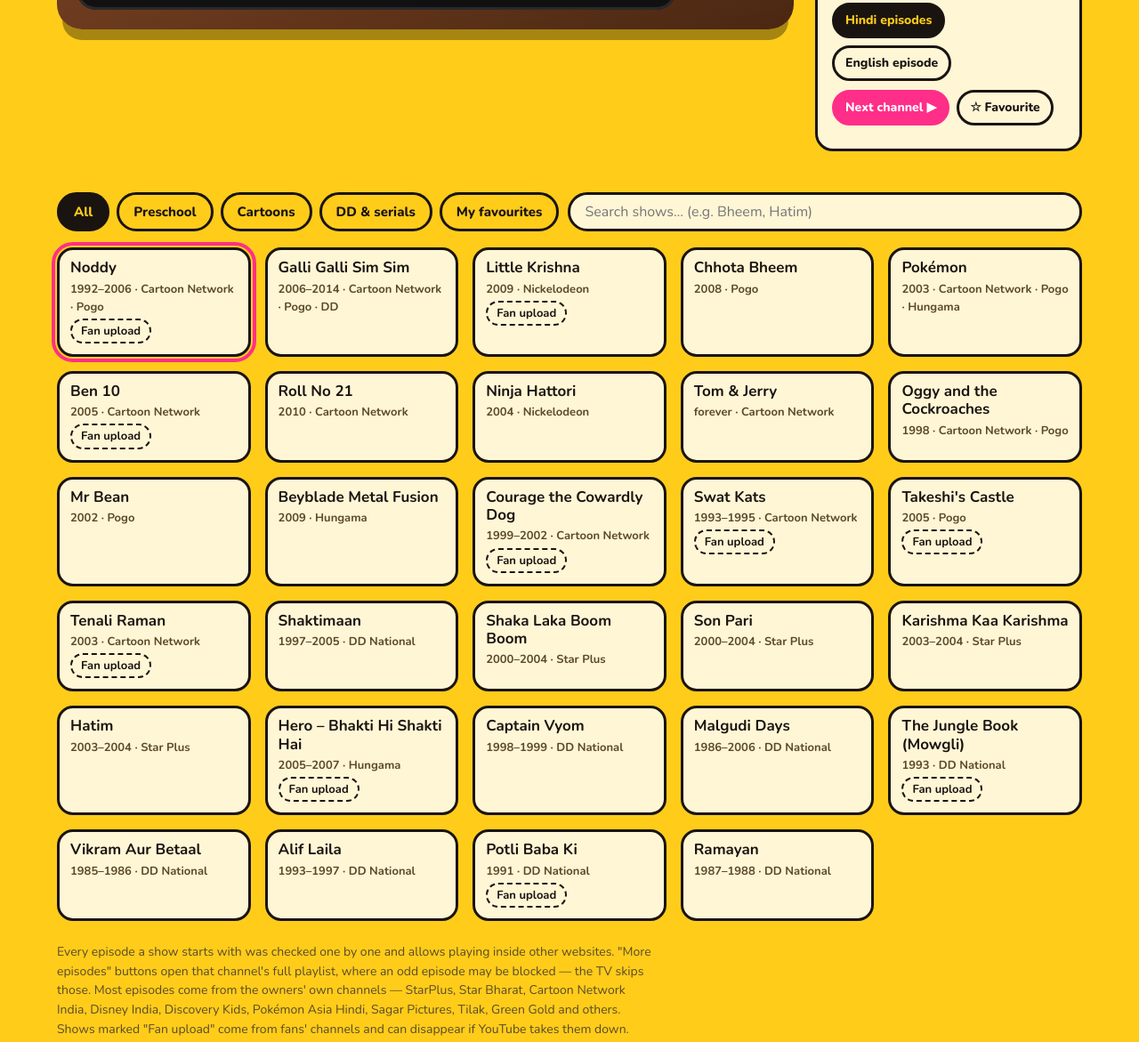
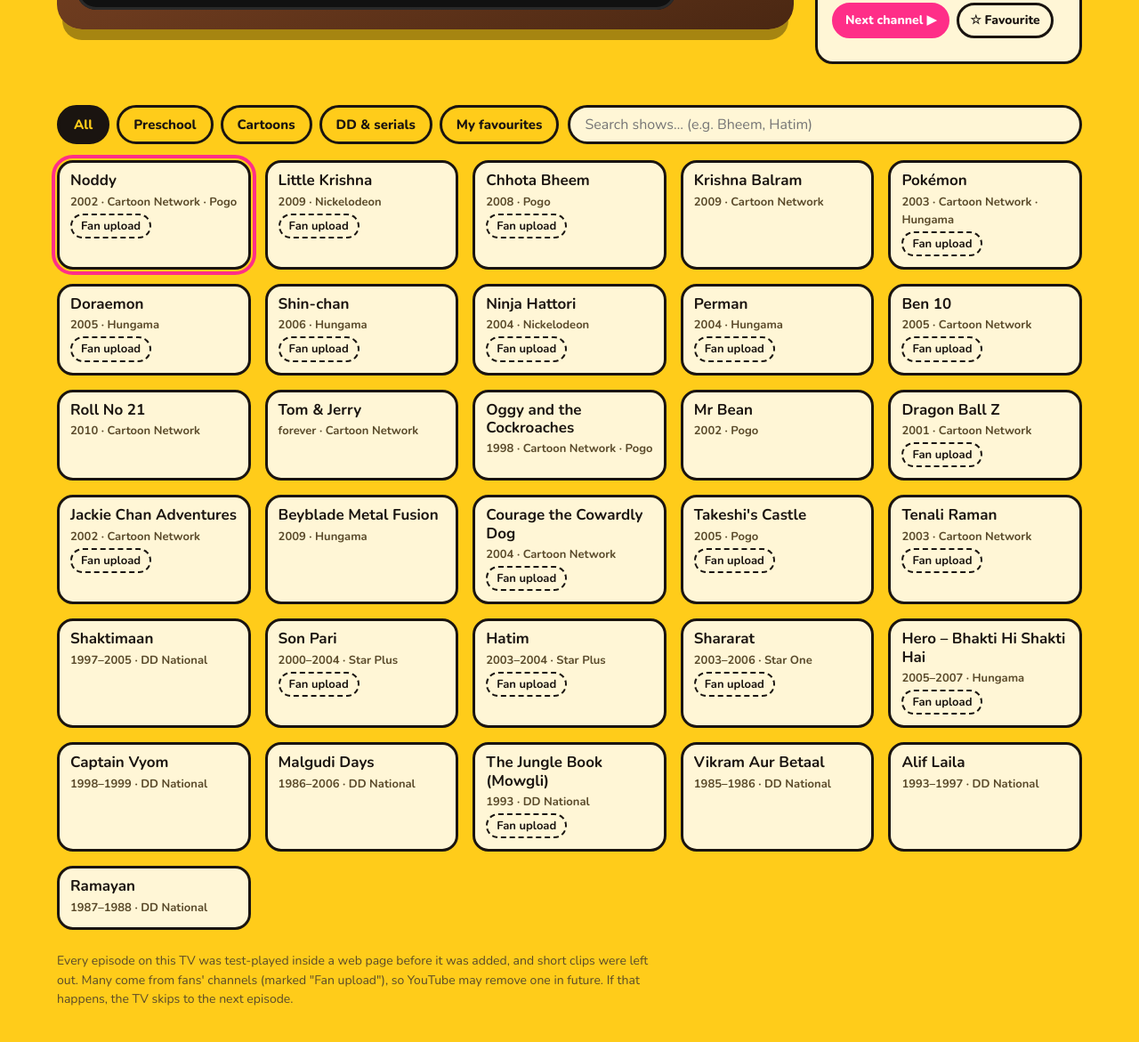
Before and after one commit to venkatesh-lgtm/nostalgic-indian-tv-shows, a plain HTML site: page index.html in a window 1280 px wide. Shown: the part 513-1684 px from the top of the page at 89% size. Drawn offline with nearby package versions, Linux system fonts and the light colour scheme; grey boxes are pictures that could not be loaded.

Commit message:
Add files via upload

```diff
--- a/index.html
+++ b/index.html
@@ -110,7 +110,7 @@ footer{border-top:3px solid var(--line)}
     <input id="q" type="search" placeholder="Search shows… (e.g. Bheem, Hatim)" aria-label="Search shows">
   </div>
   <div class="grid" id="grid"></div>
-  <p class="note">Every episode a show starts with was checked one by one and allows playing inside other websites. "More episodes" buttons open that channel's full playlist, where an odd episode may be blocked — the TV skips those. Most episodes come from the owners' own channels — StarPlus, Star Bharat, Cartoon Network India, Disney India, Discovery Kids, Pokémon Asia Hindi, Sagar Pictures, Tilak, Green Gold and others. Shows marked "Fan upload" come from fans' channels and can disappear if YouTube takes them down.</p>
+  <p class="note">Every episode on this TV was test-played inside a web page before it was added, and short clips were left out. Many come from fans' channels (marked "Fan upload"), so YouTube may remove one in future. If that happens, the TV skips to the next episode.</p>
 </div></main>
 <footer class="band"><div class="wrap" style="font-size:14px;font-weight:700;color:var(--muted)">A fan-made nostalgia index. All shows belong to their owners; nothing is hosted here.</div></footer>
 
@@ -119,35 +119,37 @@ footer{border-top:3px solid var(--line)}
 const V=(id,label)=>({t:'v',id,label}), L=(id,label)=>({t:'l',id,label}), Q=(ids,label)=>({t:'q',ids,label});
 // c: pre | cn | dd.  p: poster video id.  f: fan upload
 const SHOWS=[
- {n:'Noddy',y:'1992–2006',ch:'Cartoon Network · Pogo',c:'pre',col:'#e8312a',p:'BT5Kbr-7fRk',b:'Make Way for Noddy in Hindi — Toyland\'s little taxi driver and his friends.',s:[Q(['BT5Kbr-7fRk','Y2PHZ0Kv4VU'],'Hindi episodes'),Q(['LjnDnF3LThs'],'English episode')],o:'Fan uploads (Hindi)',f:1},
- {n:'Galli Galli Sim Sim',y:'2006–2014',ch:'Cartoon Network · Pogo · DD',c:'pre',col:'#f28c1e',p:'kC28-4cB_HY',b:'India\'s own Sesame Street with Chamki, Boombah, Googly and Aanchoo.',s:[Q(['CeXsX8KxOvA','kC28-4cB_HY'],'Episodes')],o:'Sesame Workshop India'},
- {n:'Little Krishna',y:'2009',ch:'Nickelodeon',c:'pre',col:'#1f8fd6',p:'HMDhIG9SIEo',b:'Makhan chor in 3D — the complete Hindi series, plus episode 9.',s:[Q(['HMDhIG9SIEo','VqVppo9dFnc'],'Complete Hindi series')],o:'Big Animation · fan upload',f:1},
- {n:'Chhota Bheem',y:'2008',ch:'Pogo',c:'cn',col:'#ff7a1a',p:'sVDgfPbsVDA',b:'Dholakpur, laddoos, Chutki, Raju and Kalia — the original Hindi episodes.',s:[Q(['sVDgfPbsVDA','pqifqjFz9mU','8vy6W92kuWE','LCnczVeOIgM'],'Hindi episodes')],o:'Green Gold'},
- {n:'Pokémon',y:'2003',ch:'Cartoon Network · Pogo · Hungama',c:'cn',col:'#f5c400',p:'8csS-7aCpiw',b:'Ash and Pikachu in Hindi. Gotta catch \'em all!',s:[Q(['8csS-7aCpiw','UpTvtGLqnbA','meDulf5IME4'],'Hindi episodes')],o:'Pokémon Asia Official (Hindi)'},
- {n:'Ben 10',y:'2005',ch:'Cartoon Network',c:'cn',col:'#27a844',p:'NrK39TpR3Jc',b:'Classic Ben 10 in Hindi, from "And Then There Were 10".',s:[Q(['NrK39TpR3Jc','Rle_SF_sFLo','xXR-V8cXmgk'],'Classic, episodes 1–3')],o:'Fan uploads (Hindi)',f:1},
+ {n:'Noddy',y:'2002',ch:'Cartoon Network · Pogo',c:'pre',col:'#e8312a',p:'BT5Kbr-7fRk',b:'Make Way for Noddy in Hindi — Toyland\'s little taxi driver and his friends.',s:[Q(['Y2PHZ0Kv4VU','BT5Kbr-7fRk','xtPodIb6e3Y'],'Hindi episodes')],o:'Fan uploads (Hindi)',f:1},
+ {n:'Little Krishna',y:'2009',ch:'Nickelodeon',c:'pre',col:'#1f8fd6',p:'HMDhIG9SIEo',b:'Makhan chor in 3D — the complete Hindi series in one go.',s:[Q(['HMDhIG9SIEo','VqVppo9dFnc'],'Complete Hindi series')],o:'Fan upload',f:1},
+ {n:'Chhota Bheem',y:'2008',ch:'Pogo',c:'cn',col:'#ff7a1a',p:'z2R8eWc1frQ',b:'Dholakpur, laddoos, Chutki, Raju and Kalia — old episodes.',s:[Q(['z2R8eWc1frQ'],'Old episodes')],o:'Fan upload',f:1},
+ {n:'Krishna Balram',y:'2009',ch:'Cartoon Network',c:'cn',col:'#3f7de0',p:'Eo_x8JoJk58',b:'Natkhat Krishna and big brother Balram versus the asuras.',s:[Q(['Eo_x8JoJk58','fRchpz2EkAg'],'Hindi episodes')],o:'Green Gold'},
+ {n:'Pokémon',y:'2003',ch:'Cartoon Network · Hungama',c:'cn',col:'#f5c400',p:'YsF6C7AKyIQ',b:'Season 1, Indigo League — Ash and Pikachu, the original Hindi dub.',s:[Q(['YsF6C7AKyIQ','ogCALal8Of4'],'Indigo League eps 1–2')],o:'Fan uploads (Hindi)',f:1},
+ {n:'Doraemon',y:'2005',ch:'Hungama',c:'cn',col:'#1e90ff',p:'GugFML7qDOU',b:'Nobita, Shizuka, Gian, Suneo and the 4D pocket — old Hindi episodes.',s:[Q(['GugFML7qDOU','mKL1AvOl2W0','cKcK9TD8iLs','bY2ipogl93o'],'Old Hindi episodes')],o:'Fan uploads (Hindi)',f:1},
+ {n:'Shin-chan',y:'2006',ch:'Hungama',c:'cn',col:'#e74c3c',p:'32vNFd-lGFs',b:'Five-year-old chaos in Kasukabe, the Hungama Hindi dub.',s:[Q(['32vNFd-lGFs','Qes6KBEVF0A','JXcQ4ztK7j4','fyBCOZ7PteU'],'Hindi episodes')],o:'Fan uploads (Hindi)',f:1},
+ {n:'Ninja Hattori',y:'2004',ch:'Nickelodeon',c:'cn',col:'#2c3e50',p:'mlUFvzzTqmk',b:'The classic Hattori, Kenichi and Shishimaru — old episode.',s:[Q(['mlUFvzzTqmk'],'Old episode (Hindi)')],o:'Fan upload',f:1},
+ {n:'Perman',y:'2004',ch:'Hungama',c:'cn',col:'#d63031',p:'KHRX9EzZafY',b:'Mitsuo, the cape, the helmet and the copy robot.',s:[Q(['KHRX9EzZafY','J0Mr9oKcS6A','K7LRfGrz7l4','WFZB6zSE6ng'],'Hindi episodes')],o:'Fan uploads (Hindi)',f:1},
+ {n:'Ben 10',y:'2005',ch:'Cartoon Network',c:'cn',col:'#27a844',p:'NrK39TpR3Jc',b:'Classic Ben 10 in Hindi — "And Then There Were 10".',s:[Q(['NrK39TpR3Jc'],'Classic S1 E1 (Hindi)')],o:'Fan upload',f:1},
  {n:'Roll No 21',y:'2010',ch:'Cartoon Network',c:'cn',col:'#2b6bd6',p:'g3wwfgGAduc',b:'Kris vs Kanishq at the Mathura orphanage.',s:[Q(['g3wwfgGAduc','aS6idt_wDhY','4920Zu03juA'],'Hindi episodes')],o:'Discovery Kids India'},
- {n:'Ninja Hattori',y:'2004',ch:'Nickelodeon',c:'cn',col:'#2c3e50',p:'Dukie1aNMqQ',b:'Hattori, Kenichi and Shishimaru the ninja dog.',s:[Q(['Dukie1aNMqQ'],'Episode 55'),L('PLnMNQ238a90IJoFJCPn3Osy8iHIqEQefr','More episodes')],o:'Disney India'},
- {n:'Tom & Jerry',y:'forever',ch:'Cartoon Network',c:'cn',col:'#5a7fbf',p:'KBNey4upFKE',b:'The chase that never ends, from CN India.',s:[Q(['KBNey4upFKE','GQk9c192Rl0','dTMpQFS-mi8'],'CN India episodes')],o:'Cartoon Network India'},
- {n:'Oggy and the Cockroaches',y:'1998',ch:'Cartoon Network · Pogo',c:'cn',col:'#3fb8e8',p:'QI43sFi4NWY',b:'Oggy vs Joey, Dee Dee and Marky — in Hindi.',s:[Q(['QI43sFi4NWY'],'Hindi episode'),L('UU9TgvYNUsMBPl6J2xbL-4qg','More episodes')],o:'Oggy Hindi (Xilam)'},
- {n:'Mr Bean',y:'2002',ch:'Pogo',c:'cn',col:'#8c2f2f',p:'6qD6-zSsmy8',b:'Teddy, the Mini and a lot of trouble.',s:[Q(['6qD6-zSsmy8','x33KIkyok6U','2AxXuZWBIvA'],'Animated episodes')],o:'Mr Bean Official'},
+ {n:'Tom & Jerry',y:'forever',ch:'Cartoon Network',c:'cn',col:'#5a7fbf',p:'KBNey4upFKE',b:'The chase that never ends — hour-long CN India marathons.',s:[Q(['KBNey4upFKE','GQk9c192Rl0','dTMpQFS-mi8'],'Marathons')],o:'Cartoon Network India'},
+ {n:'Oggy and the Cockroaches',y:'1998',ch:'Cartoon Network · Pogo',c:'cn',col:'#3fb8e8',p:'QI43sFi4NWY',b:'Oggy vs Joey, Dee Dee and Marky — 33 minutes in Hindi.',s:[Q(['QI43sFi4NWY'],'Hindi episodes')],o:'Oggy Hindi (Xilam)'},
+ {n:'Mr Bean',y:'2002',ch:'Pogo',c:'cn',col:'#8c2f2f',p:'6qD6-zSsmy8',b:'Teddy, the Mini and a lot of trouble — the animated series.',s:[Q(['6qD6-zSsmy8','x33KIkyok6U','2AxXuZWBIvA'],'Animated marathons')],o:'Mr Bean Official'},
+ {n:'Dragon Ball Z',y:'2001',ch:'Cartoon Network',c:'cn',col:'#f39c12',p:'18nq5aczMow',b:'Goku, Gohan and the Saiyans — the Hindi dub.',s:[Q(['18nq5aczMow','_V2tljRNxVQ'],'Episode 1 (Hindi)')],o:'Fan uploads (Hindi)',f:1},
+ {n:'Jackie Chan Adventures',y:'2002',ch:'Cartoon Network',c:'cn',col:'#d35400',p:'V0tdhTYhFlo',b:'Jackie, Jade, Uncle and the twelve talismans — in Hindi. One more thing!',s:[Q(['V0tdhTYhFlo'],'S1 E1 (Hindi)')],o:'Fan upload',f:1},
  {n:'Beyblade Metal Fusion',y:'2009',ch:'Hungama',c:'cn',col:'#4a3fd6',p:'w3Nj4tib6R4',b:'Let it rip! Gingka and Pegasus, in Hindi.',s:[Q(['w3Nj4tib6R4','aFPLGOXBa7E'],'Episode 1 (Hindi)')],o:'Beyblade India Official'},
- {n:'Courage the Cowardly Dog',y:'1999–2002',ch:'Cartoon Network',c:'cn',col:'#9b59b6',p:'aspcc4xDwYE',b:'Muriel, Eustace and a very scared pink dog — in Hindi.',s:[Q(['aspcc4xDwYE','s51BD1eQoRQ'],'Hindi episodes')],o:'Fan uploads (Hindi)',f:1},
- {n:'Swat Kats',y:'1993–1995',ch:'Cartoon Network',c:'cn',col:'#34495e',p:'JKuRVsukd4w',b:'Bahadur Bille! T-Bone and Razor over Megakat City, in Hindi.',s:[Q(['JKuRVsukd4w'],'Caverns of Horror (Hindi)'),L('PLtnHmooHRkCXB2tzNuZBVatm70Hzb6nVU','More episodes')],o:'Back To 90\'s',f:1},
+ {n:'Courage the Cowardly Dog',y:'2004',ch:'Cartoon Network',c:'cn',col:'#9b59b6',p:'s51BD1eQoRQ',b:'Muriel, Eustace and a very scared pink dog — in Hindi.',s:[Q(['s51BD1eQoRQ','aspcc4xDwYE'],'Hindi episodes')],o:'Fan uploads (Hindi)',f:1},
  {n:'Takeshi\'s Castle',y:'2005',ch:'Pogo',c:'cn',col:'#c0392b',p:'zIWWDqGLmNM',b:'Javed Jaffrey\'s Hindi commentary made it legendary.',s:[Q(['zIWWDqGLmNM','znRVFOScAFM','l7OLrS8OHoc','0Hitf1kBQ2o'],'Hindi episodes')],o:'Fan uploads (Hindi)',f:1},
- {n:'Tenali Raman',y:'2003',ch:'Cartoon Network',c:'cn',col:'#b03a2e',p:'hi6dW01voIM',b:'CN India\'s own animated court-jester tales.',s:[Q(['hi6dW01voIM'],'Episode 1, CN Hindi dub')],o:'Fan upload',f:1},
+ {n:'Tenali Raman',y:'2003',ch:'Cartoon Network',c:'cn',col:'#b03a2e',p:'hi6dW01voIM',b:'CN India\'s own animated court-jester tales.',s:[Q(['hi6dW01voIM'],'Episode 1 (CN Hindi)')],o:'Fan upload',f:1},
  {n:'Shaktimaan',y:'1997–2005',ch:'DD National',c:'dd',col:'#c8102e',p:'uOleNIC8Spg',b:'Gangadhar hi Shaktimaan hai? India\'s first superhero.',s:[Q(['uOleNIC8Spg','TjXcAWSa7vQ','99XiQHXvKRw'],'Episodes 1, 2, 202')],o:'Ultra Kids Zone'},
- {n:'Shaka Laka Boom Boom',y:'2000–2004',ch:'Star Plus',c:'dd',col:'#00a8a8',p:'uooVATWi0-g',b:'Sanju and the magic pencil.',s:[Q(['uooVATWi0-g','ipmVVZ3dYpA','9fCxZaKVXt8','qWDoYzQDYg8'],'Episodes 1, 36, 489')],o:'StarPlus'},
- {n:'Son Pari',y:'2000–2004',ch:'Star Plus',c:'dd',col:'#e056a0',p:'qn9NM7kQ0Hs',b:'Fruity, Altu and the golden fairy.',s:[Q(['qn9NM7kQ0Hs','FOvJoUqbkvQ','HwDB7BjnXp4','TLBnWNu0BN4'],'Episodes 1, 158, 87')],o:'StarPlus'},
- {n:'Karishma Kaa Karishma',y:'2003–2004',ch:'Star Plus',c:'dd',col:'#8e44ad',p:'x00lyH799Qg',b:'A robot girl who wants to be a real kid.',s:[Q(['x00lyH799Qg','6QL7bwj8t7o','hyPm_Fyp1DU'],'Episodes 2, 14')],o:'StarPlus'},
- {n:'Hatim',y:'2003–2004',ch:'Star Plus',c:'dd',col:'#6d4c41',p:'qgvOSHJpsVI',b:'Seven questions, one prince, a lot of special effects.',s:[Q(['qgvOSHJpsVI'],'Episode 1')],o:'Star Bharat'},
- {n:'Hero – Bhakti Hi Shakti Hai',y:'2005–2007',ch:'Hungama',c:'dd',col:'#d4ac0d',p:'qvlB_F3jPzI',b:'Joy\'s finger itches whenever someone\'s in trouble.',s:[Q(['qvlB_F3jPzI'],'Episode 1'),L('PLvod9C9vnjxtXHrfqtZ1iJXI02Wr5pAgk','More episodes')],o:'Fan uploads',f:1},
+ {n:'Son Pari',y:'2000–2004',ch:'Star Plus',c:'dd',col:'#e056a0',p:'Z2_LIyd6dXo',b:'Fruity, Altu and the golden fairy — episode 1.',s:[Q(['Z2_LIyd6dXo','E1-Q9XodkdI'],'Episode 1')],o:'Fan uploads',f:1},
+ {n:'Hatim',y:'2003–2004',ch:'Star Plus',c:'dd',col:'#6d4c41',p:'hTl1XI4LG8w',b:'Seven questions, one prince, Hobo, and a lot of special effects.',s:[Q(['hTl1XI4LG8w','7NdM__FXXgQ','vpPRjPJy-i0'],'Episodes 1 and 25')],o:'Fan uploads',f:1},
+ {n:'Shararat',y:'2003–2006',ch:'Star One',c:'dd',col:'#ff6fae',p:'8vCfwvgbkkU',b:'Thoda jaadu, thodi nazaakat — Jiya, Nani and a lot of magic.',s:[Q(['8vCfwvgbkkU'],'Full episode')],o:'Fan upload',f:1},
+ {n:'Hero – Bhakti Hi Shakti Hai',y:'2005–2007',ch:'Hungama',c:'dd',col:'#d4ac0d',p:'qvlB_F3jPzI',b:'Joy\'s finger itches whenever someone\'s in trouble.',s:[Q(['qvlB_F3jPzI','CY21oINzqf8','KaFDjEcOyOc'],'Season 1 & 2 episodes')],o:'Fan uploads',f:1},
  {n:'Captain Vyom',y:'1998–1999',ch:'DD National',c:'dd',col:'#1b3a8a',p:'4rjnHip7mOA',b:'Milind Soman in India\'s space-commando sci-fi.',s:[Q(['FxEHdFJGftQ','re1LOnRicec','4rjnHip7mOA'],'Episodes 5, 8, 34')],o:'WowKidz'},
  {n:'Malgudi Days',y:'1986–2006',ch:'DD National',c:'dd',col:'#7a5c3a',p:'0WVYHfzH3dQ',b:'Swami and friends in R.K. Narayan\'s little town. Ta-na-na…',s:[Q(['0WVYHfzH3dQ','5vDnAyjirRY'],'Episodes 4–5 (Hindi)')],o:'Ultra Kids Zone'},
- {n:'The Jungle Book (Mowgli)',y:'1993',ch:'DD National',c:'dd',col:'#2e7d32',p:'odvVf3ch64E',b:'Jungle jungle baat chali hai… the Hindi episodes.',s:[Q(['odvVf3ch64E'],'Episode 1'),L('PL65eurRkEvghrieaRGNpneAZmZoUeM5Kc','All 52 episodes')],o:'Fan upload',f:1},
- {n:'Vikram Aur Betaal',y:'1985–1986',ch:'DD National',c:'dd',col:'#4b2c5e',p:'C6wzTIc2N7c',b:'Raja Vikram, the Betaal on his shoulder, a riddle every night.',s:[Q(['C6wzTIc2N7c','jEopQoCaZY4'],'Parts 1 and 3')],o:'Tilak Kathayein'},
- {n:'Alif Laila',y:'1993–1997',ch:'DD National',c:'dd',col:'#a66b00',p:'P__V4ICQoow',b:'Sagar\'s Arabian Nights — Sindbad, genies and flying carpets.',s:[Q(['P__V4ICQoow'],'Episode 1'),L('PLqmdsOwstpJfOtjWGMFTGMruqQV7C5XoL','More episodes')],o:'Sagar Pictures'},
- {n:'Potli Baba Ki',y:'1991',ch:'DD National',c:'dd',col:'#8e44ad',p:'Psw9cXLW-CA',b:'Puppet fairy tales with Gulzar\'s "Aaya re Baba".',s:[Q(['Psw9cXLW-CA','KOrPPvIgzUc'],'Episodes')],o:'Fan uploads',f:1},
- {n:'Ramayan',y:'1987–1988',ch:'DD National',c:'dd',col:'#d35400',p:'RG3Hqth0Eus',b:'Ramanand Sagar\'s epic, with English subtitles.',s:[Q(['RG3Hqth0Eus'],'Episode 1'),L('PLFPJRCFRDARSZofcQcV6m7Pu2EAL8_1dv','All episodes')],o:'Tilak'}
+ {n:'The Jungle Book (Mowgli)',y:'1993',ch:'DD National',c:'dd',col:'#2e7d32',p:'odvVf3ch64E',b:'Jungle jungle baat chali hai… the Hindi Mowgli.',s:[Q(['odvVf3ch64E','EWL3E9Lu1kg'],'Episodes 1 and 52')],o:'Fan upload',f:1},
+ {n:'Vikram Aur Betaal',y:'1985–1986',ch:'DD National',c:'dd',col:'#4b2c5e',p:'C6wzTIc2N7c',b:'Raja Vikram, the Betaal on his shoulder, a riddle every night.',s:[Q(['C6wzTIc2N7c','jEopQoCaZY4'],'Long marathons')],o:'Tilak Kathayein'},
+ {n:'Alif Laila',y:'1993–1997',ch:'DD National',c:'dd',col:'#a66b00',p:'P__V4ICQoow',b:'Sagar\'s Arabian Nights — Sindbad, genies and flying carpets.',s:[Q(['P__V4ICQoow'],'Episode 1')],o:'Sagar Pictures'},
+ {n:'Ramayan',y:'1987–1988',ch:'DD National',c:'dd',col:'#d35400',p:'RG3Hqth0Eus',b:'Ramanand Sagar\'s epic, with English subtitles.',s:[Q(['RG3Hqth0Eus'],'Episode 1')],o:'Tilak'}
 ];
 SHOWS.forEach((x,i)=>{x.no=i+1;x.slug=x.n.toLowerCase().replace(/[^a-z0-9]+/g,'-').replace(/^-|-$/g,'')});
 const TABS=[['all','All'],['pre','Preschool'],['cn','Cartoons'],['dd','DD & serials'],['fav','My favourites']];
@@ -176,30 +178,31 @@ function renderNow(){
    <div class="srcs"><button class="btn hot" id="nextb">Next channel ▶</button><button class="btn" id="favb">${f?'★ Saved':'☆ Favourite'}</button></div></div>`;
 }
 function screenCard(msg){
+  killPlayer();
   const x=SHOWS[cur],s=x.s[srcIdx];
   $('#screen').innerHTML=`<div class="card-out" style="background-image:url('${thumb(x.p)}')"><b>CH ${pad2(x.no)} · ${esc(x.n)}</b><small>${esc(msg)}</small>${mode==='live'?'<button class="btn hot" id="skipb">Next channel ▶</button>':''}</div>`;
-  player=null;ready=false;
+
 }
-let errs=0;
-function load(s){ if(s.t==='v')player.loadVideoById(s.id); else if(s.t==='q')player.loadPlaylist(s.ids); else player.loadPlaylist({listType:'playlist',list:s.id}) }
-function failed(){
+let errs=0,gen=0;
+function killPlayer(){gen++;if(player){try{player.stopVideo()}catch(e){}try{player.destroy()}catch(e){}}player=null;ready=false}
+function failed(myGen){
+  if(myGen!==gen)return;
   const x=SHOWS[cur],s=x.s[srcIdx];errs++;
-  const max=s.t==='q'?s.ids.length:(s.t==='l'?6:1);
-  if(errs<max&&s.t!=='v'){try{player.nextVideo()}catch(e){}return}
-  if(srcIdx<x.s.length-1){srcIdx++;errs=0;renderNow();load(x.s[srcIdx]);return}
+  if(s.t!=='v'&&errs<(s.t==='q'?s.ids.length:6)){try{player.nextVideo()}catch(e){}return}
+  if(srcIdx<x.s.length-1){srcIdx++;renderNow();play(true);return}
   srcIdx=0;screenCard('Abhi yeh show nahi chal raha. Try the next channel!');
 }
-function play(){
+function play(keepSrc){
   const x=SHOWS[cur],s=x.s[srcIdx];errs=0;
+  killPlayer();const myGen=gen;
   renderNow();
   if(mode!=='live'){screenCard(mode==='wait'?'Tuning in…':'Videos play on your own hosted Bachpan TV site (GitHub Pages). This preview can only show the catalogue.');return}
-  if(player&&ready){load(s);return}
-  $('#screen').innerHTML='<div id="yt"></div>';ready=false;
-  const pv={rel:0,playsinline:1,modestbranding:1,iv_load_policy:3};
-  if(s.t==='q'){pv.playlist=s.ids.slice(1).join(',')} else if(s.t==='l'){pv.listType='playlist';pv.list=s.id}
+  $('#screen').innerHTML='<div id="yt"></div>';
+  const pv={rel:0,playsinline:1,autoplay:1,iv_load_policy:3};
+  if(s.t==='q'&&s.ids.length>1){pv.playlist=s.ids.join(',')} else if(s.t==='l'){pv.listType='playlist';pv.list=s.id}
   if(location.origin.startsWith('http'))pv.origin=location.origin;
   player=new YT.Player('yt',{host:'https://www.youtube-nocookie.com',width:'100%',height:'100%',videoId:s.t==='v'?s.id:(s.t==='q'?s.ids[0]:undefined),playerVars:pv,
-    events:{onReady:()=>{ready=true},onError:failed,onStateChange:e=>{if(e.data===1)errs=0}}});
+    events:{onReady:e=>{if(myGen!==gen)return;ready=true;try{e.target.playVideo()}catch(_){}},onError:()=>failed(myGen),onStateChange:e=>{if(myGen===gen&&e.data===1)errs=0}}});
 }
 function tune(i,hash=true){cur=(i+SHOWS.length)%SHOWS.length;srcIdx=0;play();renderGrid();if(hash)location.hash=SHOWS[cur].slug}
 $('#screen').addEventListener('click',e=>{if(e.target.id==='skipb')tune(cur+1)});
```
